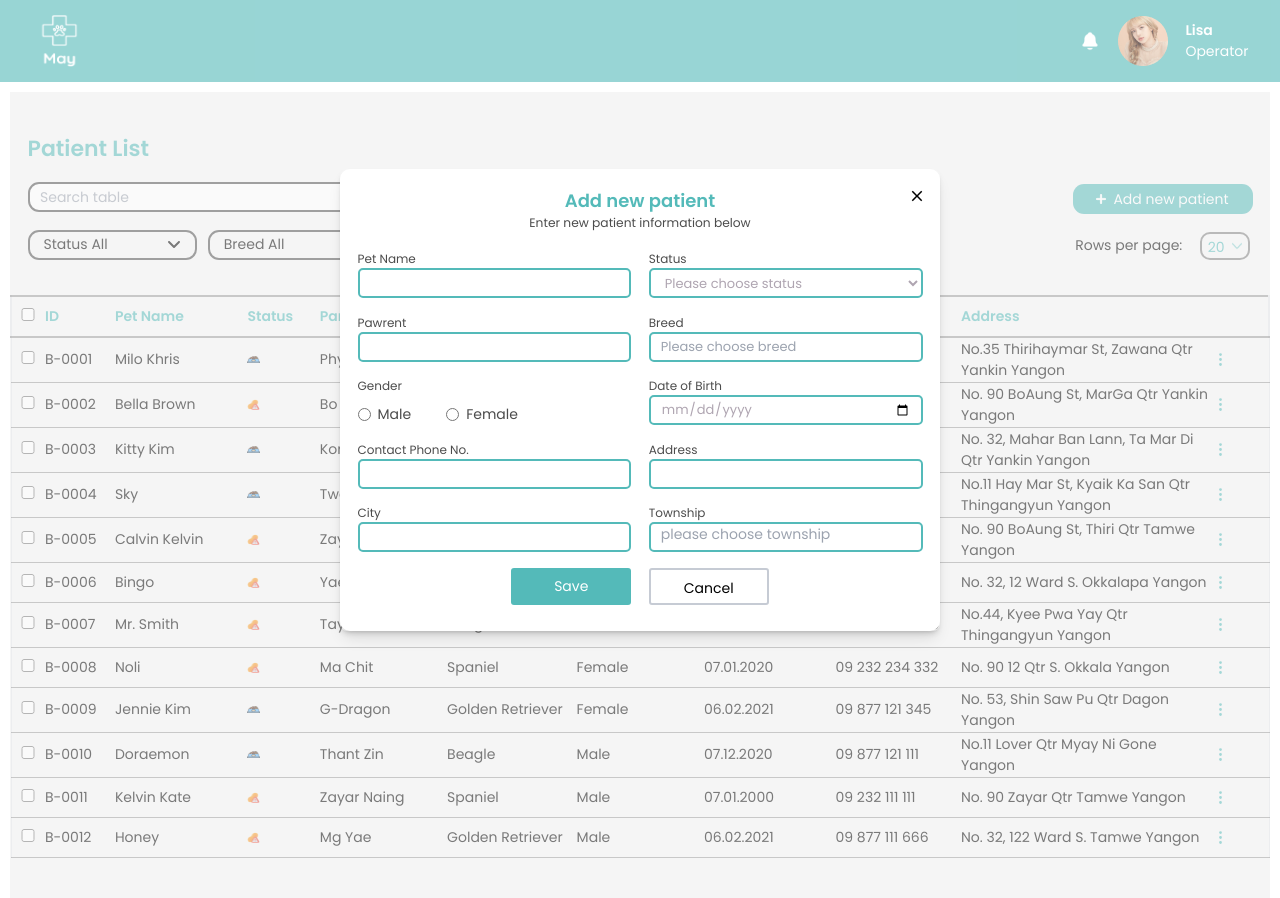
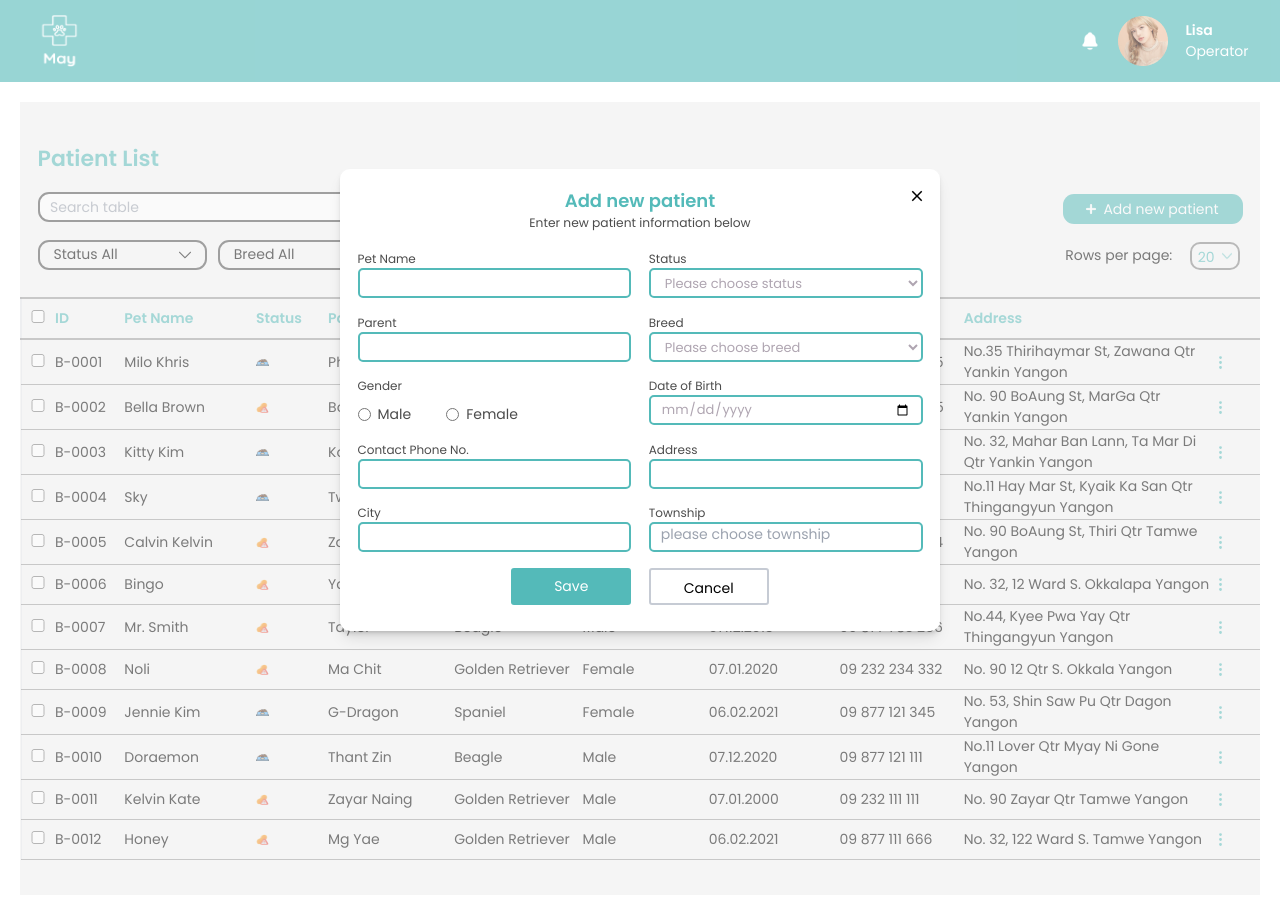
Before and after one commit to Yae-Htet-Aung/May-Veterinary-Clinic, a React (Vite) app: page / in a window 1280 px wide. Both pictures are taken after a click on the element "Add new patient". Shown: the top 898 px of the page. Built offline with nearby package versions, Linux system fonts and the light colour scheme.

Commit message:
errors fixed

```diff
--- a/src/components/Modal.jsx
+++ b/src/components/Modal.jsx
@@ -142,7 +142,7 @@ export const Modal = ({ show, setShowModal, createData, updateData, paramsData }
 
               <div className="row-start-3 row-span-1 col-start-1 col-span-1">
                 <div className='flex flex-col'>
-                  <label htmlFor="pawrent">Pawrent</label>
+                  <label htmlFor="pawrent">Parent</label>
                   <input required type="text" value={data.parent} name='parent' onChange={(e) => onChangeData(e)} className='formInput' />
                 </div>
               </div>
@@ -152,12 +152,12 @@ export const Modal = ({ show, setShowModal, createData, updateData, paramsData }
                   <label htmlFor="genderBox">Gender</label>
                   <div name="genderBox" className="flex gap-10">
                     <div className="flex gap-2">
-                      <input required type="radio" id="male" name="gender" checked={data.gender === "Male"} value="Male" onChange={(e) => onChangeData(e)} defaultChecked={true} />
+                      <input required type="radio" id="male" name="gender" checked={data.gender === "male"} value="male" onChange={(e) => onChangeData(e)} defaultChecked={true} />
                       <label htmlFor="male" className='labelTitle'>Male</label>
                     </div>
 
                     <div className="flex gap-2">
-                      <input required type="radio" id="female" name="gender" checked={data.gender === "Female"} value="Female" onChange={(e) => onChangeData(e)} />
+                      <input required type="radio" id="female" name="gender" checked={data.gender === "female"} value="female" onChange={(e) => onChangeData(e)} />
                       <label htmlFor="female" className='labelTitle'>Female</label>
                     </div>
                   </div>
@@ -181,20 +181,24 @@ export const Modal = ({ show, setShowModal, createData, updateData, paramsData }
               {/* right inputs */}
               <div className="row-start-2 row-span-1 col-start-2 col-span-1 ">
                 <div className='flex flex-col'>
-                  <label htmlFor="petName">Status</label>
+                  <label htmlFor="status">Status</label>
                   <select value={data.status} name="status" id="" onChange={(e) => onChangeData(e)} required className='formInput' style={{ padding: '3px 10px', backgroundColor: 'transparent', fontSize: '13px', color: '#afa5b1' }}>
                     <option value="" disabled hidden>Please choose status</option>
-                    <option value="1" selected={data.status === '1'}>Allergy</option>
-                    <option value="2" selected={data.status === '2'}>Picky Eater</option>
+                    <option value="allergy" selected={data.status === 'allergy'}>Allergy</option>
+                    <option value="picky eater" selected={data.status === 'picky eater'}>Picky Eater</option>
                   </select>
                 </div>
               </div>
 
-
               <div className="row-start-3 row-span-1 col-start-2 col-span-1 ">
                 <div className='flex flex-col'>
                   <label htmlFor="breed">Breed</label>
-                  <input required type="text" value={data.breed} name='breed' className='formInput' placeholder='Please choose breed' onChange={(e) => onChangeData(e)} style={{ padding: '3px 10px', fontSize: '13px', color: '#afa5b1' }} />
+                  <select value={data.breed} name="breed" id="" onChange={(e) => onChangeData(e)} required className='formInput' style={{ padding: '3px 10px', backgroundColor: 'transparent', fontSize: '13px', color: '#afa5b1' }}>
+                    <option value="" disabled hidden>Please choose breed</option>
+                    <option value="beagle" selected={data.breed === 'beagle'}>Beagle</option>
+                    <option value="golden retriever" selected={data.breed === 'golden retriever'}>Golden Retriever</option>
+                    <option value="spaniel" selected={data.breed === 'spaniel'}>Spaniel</option>
+                  </select>
                 </div>
               </div>
 
--- a/src/components/PatientList.jsx
+++ b/src/components/PatientList.jsx
@@ -13,34 +13,35 @@ import Allergy from '../assets/resources/allergy.png'
 import Search from '../assets/resources/search.png'
 import Add from '../assets/resources/add.png'
 import PickyEater from '../assets/resources/picky eater.png'
-import Down from '../assets/resources/green_down.png'
+import BlueDown from '../assets/resources/green_down.png'
+import BlackDown from '../assets/resources/black_down.png'
 import { AlertModal } from './Alert';
 
 
 const Container = styled.div`
   background-color: whitesmoke;
-  margin: 10px;
+  margin: 20px;
 `;
 
 
 const PatientList = ({ show }) => {
   const [showModal, setShowModal] = useState(false);
   const [showAlert, setShowAlert] = useState(false);
+{/* beagle golden retriever spaniel */}
+  const [data, setData] = useState([
+    { id: 'B-0001', name: 'Milo Khris', status: 'picky eater', parent: 'Phyo Min', breed: 'spaniel', gender: 'Male', dob: '2023-12-07', phone: '09 877 766 345', address: 'No.35 Thirihaymar St, Zawana Qtr', township: 'Yankin', city: 'Yangon' },
+    { id: 'B-0002', name: 'Bella Brown', status: 'allergy', parent: 'Bo Bo', breed: 'golden retriever', gender: 'Female', dob: '2022-01-07', phone: '09 232 766 345', address: 'No. 90 BoAung St, MarGa Qtr', township: 'Yankin', city: 'Yangon' },
+    { id: 'B-0003', name: 'Kitty Kim', status: 'picky eater', parent: 'Kon Kon', breed: 'golden retriever', gender: 'Male', dob: '2021-02-06', phone: '09 877 121 345', address: 'No. 32, Mahar Ban Lann, Ta Mar Di Qtr', township: 'Yankin', city: 'Yangon' },
+    { id: 'B-0004', name: 'Sky', status: 'picky eater', parent: 'Twe Tar', breed: 'spaniel', gender: 'Female', dob: '2023-12-07', phone: '09 877 777 777', address: 'No.11 Hay Mar St, Kyaik Ka San Qtr', township: 'Thingangyun', city: 'Yangon' },
+    { id: 'B-0005', name: 'Calvin Kelvin', status: 'allergy', parent: 'Zayar Naing', breed: 'beagle', gender: 'Male', dob: '2022-01-07', phone: '09 232 222 444', address: 'No. 90 BoAung St, Thiri Qtr', township: 'Tamwe', city: 'Yangon' },
+    { id: 'B-0006', name: 'Bingo', status: 'allergy', parent: 'Yae Yae', breed: 'golden retriever', gender: 'Male', dob: '2021-02-06', phone: '09 877 111 444', address: 'No. 32, 12 Ward', township: 'S. Okkalapa', city: 'Yangon' },
 
-  const [data, setData] = useState([
-    { id: 'B-0001', name: 'Milo Khris', status: '1', parent: 'Phyo Min', breed: 'Beagle', gender: 'Male', dob: '2023-12-07', phone: '09 877 766 345', address: 'No.35 Thirihaymar St, Zawana Qtr', township: 'Yankin', city: 'Yangon' },
-    { id: 'B-0002', name: 'Bella Brown', status: '2', parent: 'Bo Bo', breed: 'Spaniel', gender: 'Female', dob: '2022-01-07', phone: '09 232 766 345', address: 'No. 90 BoAung St, MarGa Qtr', township: 'Yankin', city: 'Yangon' },
-    { id: 'B-0003', name: 'Kitty Kim', status: '1', parent: 'Kon Kon', breed: 'Golden Retriever', gender: 'Male', dob: '2021-02-06', phone: '09 877 121 345', address: 'No. 32, Mahar Ban Lann, Ta Mar Di Qtr', township: 'Yankin', city: 'Yangon' },
-    { id: 'B-0004', name: 'Sky', status: '1', parent: 'Twe Tar', breed: 'Beagle', gender: 'Female', dob: '2023-12-07', phone: '09 877 777 777', address: 'No.11 Hay Mar St, Kyaik Ka San Qtr', township: 'Thingangyun', city: 'Yangon' },
-    { id: 'B-0005', name: 'Calvin Kelvin', status: '2', parent: 'Zayar Naing', breed: 'Spaniel', gender: 'Male', dob: '2022-01-07', phone: '09 232 222 444', address: 'No. 90 BoAung St, Thiri Qtr', township: 'Tamwe', city: 'Yangon' },
-    { id: 'B-0006', name: 'Bingo', status: '2', parent: 'Yae Yae', breed: 'Golden Retriever', gender: 'Male', dob: '2021-02-06', phone: '09 877 111 444', address: 'No. 32, 12 Ward', township: 'S. Okkalapa', city: 'Yangon' },
-
-    { id: 'B-0007', name: 'Mr. Smith', status: '2', parent: 'Taylor', breed: 'Beagle', gender: 'Male', dob: '2013-12-07', phone: '09 877 783 266', address: 'No.44, Kyee Pwa Yay Qtr', township: 'Thingangyun', city: 'Yangon' },
-    { id: 'B-0008', name: 'Noli', status: '2', parent: 'Ma Chit', breed: 'Spaniel', gender: 'Female', dob: '2020-01-07', phone: '09 232 234 332', address: 'No. 90 12 Qtr', township: 'S. Okkala', city: 'Yangon' },
-    { id: 'B-0009', name: 'Jennie Kim', status: '1', parent: 'G-Dragon', breed: 'Golden Retriever', gender: 'Female', dob: '2021-02-06', phone: '09 877 121 345', address: 'No. 53, Shin Saw Pu Qtr', township: 'Dagon', city: 'Yangon' },
-    { id: 'B-0010', name: 'Doraemon', status: '1', parent: 'Thant Zin', breed: 'Beagle', gender: 'Male', dob: '2020-12-07', phone: '09 877 121 111', address: 'No.11 Lover Qtr', township: 'Myay Ni Gone', city: 'Yangon' },
-    { id: 'B-0011', name: 'Kelvin Kate', status: '2', parent: 'Zayar Naing', breed: 'Spaniel', gender: 'Male', dob: '2000-01-07', phone: '09 232 111 111', address: 'No. 90 Zayar Qtr', township: 'Tamwe', city: 'Yangon' },
-    { id: 'B-0012', name: 'Honey', status: '2', parent: 'Mg Yae', breed: 'Golden Retriever', gender: 'Male', dob: '2021-02-06', phone: '09 877 111 666', address: 'No. 32, 122 Ward', township: 'S. Tamwe', city: 'Yangon' }
+    { id: 'B-0007', name: 'Mr. Smith', status: 'allergy', parent: 'Taylor', breed: 'beagle', gender: 'Male', dob: '2013-12-07', phone: '09 877 783 266', address: 'No.44, Kyee Pwa Yay Qtr', township: 'Thingangyun', city: 'Yangon' },
+    { id: 'B-0008', name: 'Noli', status: 'allergy', parent: 'Ma Chit', breed: 'golden retriever', gender: 'Female', dob: '2020-01-07', phone: '09 232 234 332', address: 'No. 90 12 Qtr', township: 'S. Okkala', city: 'Yangon' },
+    { id: 'B-0009', name: 'Jennie Kim', status: 'picky eater', parent: 'G-Dragon', breed: 'spaniel', gender: 'Female', dob: '2021-02-06', phone: '09 877 121 345', address: 'No. 53, Shin Saw Pu Qtr', township: 'Dagon', city: 'Yangon' },
+    { id: 'B-0010', name: 'Doraemon', status: 'picky eater', parent: 'Thant Zin', breed: 'beagle', gender: 'Male', dob: '2020-12-07', phone: '09 877 121 111', address: 'No.11 Lover Qtr', township: 'Myay Ni Gone', city: 'Yangon' },
+    { id: 'B-0011', name: 'Kelvin Kate', status: 'allergy', parent: 'Zayar Naing', breed: 'golden retriever', gender: 'Male', dob: '2000-01-07', phone: '09 232 111 111', address: 'No. 90 Zayar Qtr', township: 'Tamwe', city: 'Yangon' },
+    { id: 'B-0012', name: 'Honey', status: 'allergy', parent: 'Mg Yae', breed: 'golden retriever', gender: 'Male', dob: '2021-02-06', phone: '09 877 111 666', address: 'No. 32, 122 Ward', township: 'S. Tamwe', city: 'Yangon' }
   ])
   const [paramsData, setParamsData] = useState({})
   const [idToDel, setIdToDel] = useState('')
@@ -53,6 +54,7 @@ const PatientList = ({ show }) => {
   const createData = (e) => {
     setData([e, ...data])
     noti('Patient is successfully created!')
+    setStatus('Status All')
   }
 
   const deleteBtn = (id) => {
@@ -88,7 +90,7 @@ const PatientList = ({ show }) => {
   const allergyClicked = () => {
     setStatus('Allergy')
     console.log('allergy clk')
-    const filteredData = data.filter(item => item.status == '2');
+    const filteredData = data.filter(item => item.status == 'allergy');
     setResultData(filteredData);
     statusBtn.current.classList.toggle('active')
   }
@@ -96,7 +98,7 @@ const PatientList = ({ show }) => {
   const pickyClicked = () => {
     setStatus('Picky Eater')
     console.log('picky clk')
-    const filteredData = data.filter(item => item.status == '1');
+    const filteredData = data.filter(item => item.status == 'picky eater');
     setResultData(filteredData);
     statusBtn.current.classList.toggle('active')
   }
@@ -108,7 +110,7 @@ const PatientList = ({ show }) => {
   const beagleClicked = () => {
     setBreed('Beagle')
     console.log('picky clk')
-    const filteredData = data.filter(item => item.breed == 'Beagle');
+    const filteredData = data.filter(item => item.breed == 'beagle');
     setResultData(filteredData);
     breedBtn.current.classList.toggle('active')
   }
@@ -116,7 +118,7 @@ const PatientList = ({ show }) => {
   const grClicked = () => {
     setBreed('Golden Retriever')
     console.log('picky clk')
-    const filteredData = data.filter(item => item.breed == 'Golden Retriever');
+    const filteredData = data.filter(item => item.breed == 'golden retriver');
     setResultData(filteredData);
     breedBtn.current.classList.toggle('active')
   }
@@ -124,7 +126,7 @@ const PatientList = ({ show }) => {
   const spanielClicked = () => {
     setBreed('Spaniel')
     console.log('picky clk')
-    const filteredData = data.filter(item => item.breed == 'Spaniel');
+    const filteredData = data.filter(item => item.breed == 'spaniel');
     setResultData(filteredData);
     breedBtn.current.classList.toggle('active')
   }
@@ -178,6 +180,7 @@ const PatientList = ({ show }) => {
   });
 
   const handleSearch = () => {
+    console.log('keys >> ', allKeys)
     console.log('search term :', searchTerm)
     if (searchTerm == '') {
       setResultData(data)
@@ -195,7 +198,7 @@ const PatientList = ({ show }) => {
       console.log('searched data >>> ', resultData);
       setResultData(searchedData)
 
-      if (searchedData.length === 0) {
+      if (searchedData.length == 0) {
         noti('There is no such data. Showing all data instead!');
       } else {
         noti('Showing searched results.');
@@ -295,7 +298,7 @@ const PatientList = ({ show }) => {
                 <div onClick={statusBtnClick} className="flex w-full h-[30px] justify-between items-center px-4 outlineBtn">
                   {Status == '' ? 'Status All' : `${Status}`}
                   <div>
-                    <svg xmlns="http://www.w3.org/2000/svg" height="22" width="14" viewBox="0 0 448 512"><path d="M201.4 342.6c12.5 12.5 32.8 12.5 45.3 0l160-160c12.5-12.5 12.5-32.8 0-45.3s-32.8-12.5-45.3 0L224 274.7 86.6 137.4c-12.5-12.5-32.8-12.5-45.3 0s-12.5 32.8 0 45.3l160 160z" /></svg>
+                    <img src={BlackDown} alt="icon" />
                   </div>
                 </div>
                 <div ref={statusBtn} className="filterBtn">
@@ -309,7 +312,7 @@ const PatientList = ({ show }) => {
                 <div onClick={breedBtnClick} className="flex w-full h-[30px] justify-between items-center px-4 outlineBtn">
                   {Breed == '' ? 'Breed All' : `${Breed}`}
                   <div>
-                    <svg xmlns="http://www.w3.org/2000/svg" height="22" width="14" viewBox="0 0 448 512"><path d="M201.4 342.6c12.5 12.5 32.8 12.5 45.3 0l160-160c12.5-12.5 12.5-32.8 0-45.3s-32.8-12.5-45.3 0L224 274.7 86.6 137.4c-12.5-12.5-32.8-12.5-45.3 0s-12.5 32.8 0 45.3l160 160z" /></svg>
+                    <img src={BlackDown} alt="icon" />
                   </div>
                 </div>
                 <div ref={breedBtn} className="filterBtn">
@@ -334,7 +337,7 @@ const PatientList = ({ show }) => {
 
               <div ref={rppBtn} onClick={rppBtnClicked} id="rowsPerPage" className='rppBtn'>
                 {RPP == '' ? '10' : `${RPP}`}
-                <img src={Down} className='w-3 h-3 mt-[4px]' alt="icon" />
+                <img src={BlueDown} className='w-3 h-3 mt-[4px]' alt="icon" />
                 <div ref={rppList} className="rppList">
                   <p className='rppItems' onClick={rpp5}>5</p>
                   <p className='rppItems' onClick={rpp10}>10</p>
@@ -346,7 +349,7 @@ const PatientList = ({ show }) => {
         </div>
 
         {/* data table */}
-        <div className={`py-5 w-full overflow-x-scroll overflow-y-scroll ${showModal ? 'opacity-50' : ''}`}>
+        <div className={`pt-[10px] w-full overflow-auto ${showModal || showAlert ? 'opacity-50' : ''}`}>
           <table className='min-w-[1250px] h-fit lg:w-full mb-10' >
             <thead>
               <tr align='left' className='h-[40px] title border-2 border-y-[#44444480]'>
@@ -373,14 +376,18 @@ const PatientList = ({ show }) => {
                       <td>{d.id}</td>
                       <td>{d.name}</td>
                       <td>
-                        {d.status === '1' ? (
+                        {d.status === 'picky eater' ? (
                           <img src={PickyEater} alt="" className="w-[13px] h-[13px]" />
                         ) : (
                           <img src={Allergy} alt="" className="w-[13px] h-[13px]" />
                         )}
                       </td>
                       <td>{d.parent}</td>
-                      <td>{d.breed}</td>
+                      <td>
+                        {d.breed === 'beagle' ? ( <span>Beagle</span> ) : ''}
+                        {d.breed === 'golden retriever' ? ( <span>Golden Retriever</span> ) : ''}
+                        {d.breed === 'spaniel' ? ( <span>Spaniel</span> ) : ''}
+                      </td>
                       <td>{d.gender}</td>
                       <td>{(new Date(d.dob)).toLocaleDateString('en-GB').replace(/\//g, '.')}</td>
                       <td>{d.phone}</td>
@@ -401,14 +408,18 @@ const PatientList = ({ show }) => {
                       <td>{d.id}</td>
                       <td>{d.name}</td>
                       <td>
-                        {d.status === '1' ? (
+                        {d.status === 'picky eater' ? (
                           <img src={PickyEater} alt="" className="w-[13px] h-[13px]" />
                         ) : (
                           <img src={Allergy} alt="" className="w-[13px] h-[13px]" />
                         )}
                       </td>
                       <td>{d.parent}</td>
-                      <td>{d.breed}</td>
+                      <td>
+                        {d.breed === 'beagle' ? ( <span>Beagle</span> ) : ''}
+                        {d.breed === 'golden retriever' ? ( <span>Golden Retriever</span> ) : ''}
+                        {d.breed === 'spaniel' ? ( <span>Spaniel</span> ) : ''}
+                      </td>
                       <td>{d.gender}</td>
                       <td>{(new Date(d.dob)).toLocaleDateString('en-GB').replace(/\//g, '.')}</td>
                       <td>{d.phone}</td>
```
Also changed, not shown: src/components/testing.jsx (deleted, +0 -13 lines).
